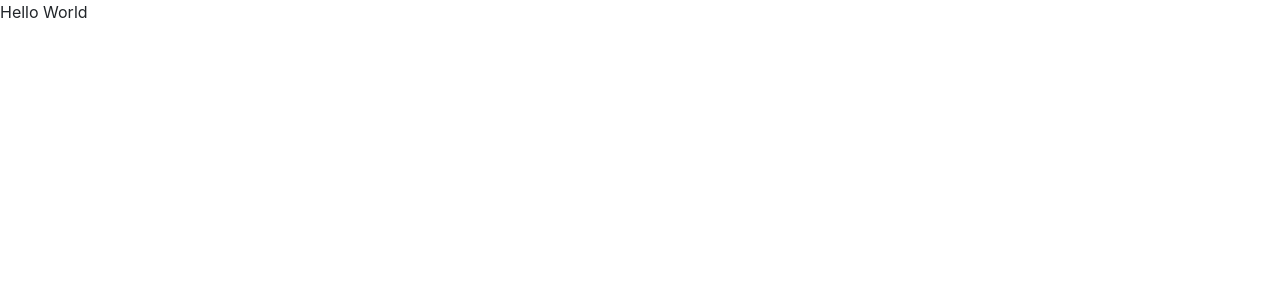
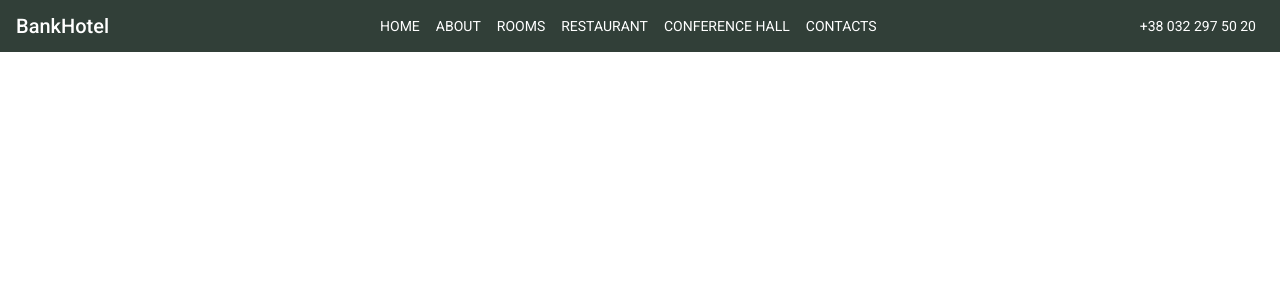
Before and after one commit to Yaroslavvvvvvvv/bank_hotel_vue, a Vue app: page / in a window 1280 px wide. Shown: the top 300 px of the page. Built offline with nearby package versions, Linux system fonts and the light colour scheme.

Commit message:
add header

```diff
--- a/src/App.vue
+++ b/src/App.vue
@@ -1,12 +1,13 @@
 <template>
-<div class="">
-  Hello World
-</div>
+  <my-header/>
 </template>
 
 <script>
+import MyHeader from "@/components/MyHeader.vue";
+
 export default {
-  name: "App"
+  name: "App",
+  components: {MyHeader}
 }
 </script>
 
--- /dev/null
+++ b/src/assets/styles/header.scss
@@ -0,0 +1,36 @@
+$background: var(--primary-color, #313F38);
+$menu: var(--white, #FFFCF6);
+
+.my_header {
+  background: $background;
+
+  .my_logo {
+    color: $menu;
+    font-family: 'Roboto', sans-serif;
+    font-size: 1.25rem;
+    font-style: normal;
+    font-weight: 500;
+    line-height: normal;
+    text-transform: capitalize;
+  }
+
+  .my_logo:hover {
+    color: #74777a;
+    transition: .5s;
+  }
+
+  .nav-link {
+    color: $menu !important;
+    font-family: 'Roboto', sans-serif !important;
+    font-size: 0.875rem !important;
+    font-style: normal !important;
+    font-weight: 400 !important;
+    line-height: 20px !important;
+    text-transform: uppercase !important;
+  }
+
+  .nav-link:hover {
+    color: #74777a !important;
+    transition: .5s !important;
+  }
+}
--- /dev/null
+++ b/src/components/MyHeader.vue
@@ -0,0 +1,35 @@
+<template>
+  <div class="my_header">
+    <b-navbar toggleable="lg" class="my_nav">
+      <b-navbar-brand href="#" class="my_logo">BankHotel</b-navbar-brand>
+
+      <b-navbar-toggle target="nav-collapse"></b-navbar-toggle>
+
+      <b-collapse id="nav-collapse" is-nav>
+        <b-navbar-nav class="ml-auto">
+          <b-nav-item href="#">Home</b-nav-item>
+          <b-nav-item href="#">About</b-nav-item>
+          <b-nav-item href="#">Rooms</b-nav-item>
+          <b-nav-item href="#">Restaurant</b-nav-item>
+          <b-nav-item href="#">Conference hall</b-nav-item>
+          <b-nav-item href="#">Contacts</b-nav-item>
+        </b-navbar-nav>
+
+        <!-- Right aligned nav items -->
+        <b-navbar-nav class="ml-auto">
+          <b-nav-item class="my_number" href="#">+38 032 297 50 20</b-nav-item>
+        </b-navbar-nav>
+      </b-collapse>
+    </b-navbar>
+  </div>
+</template>
+
+<script>
+export default {
+  name: "MyHeader"
+}
+</script>
+
+<style scoped lang="scss">
+@import "src/assets/styles/header";
+</style>
```
